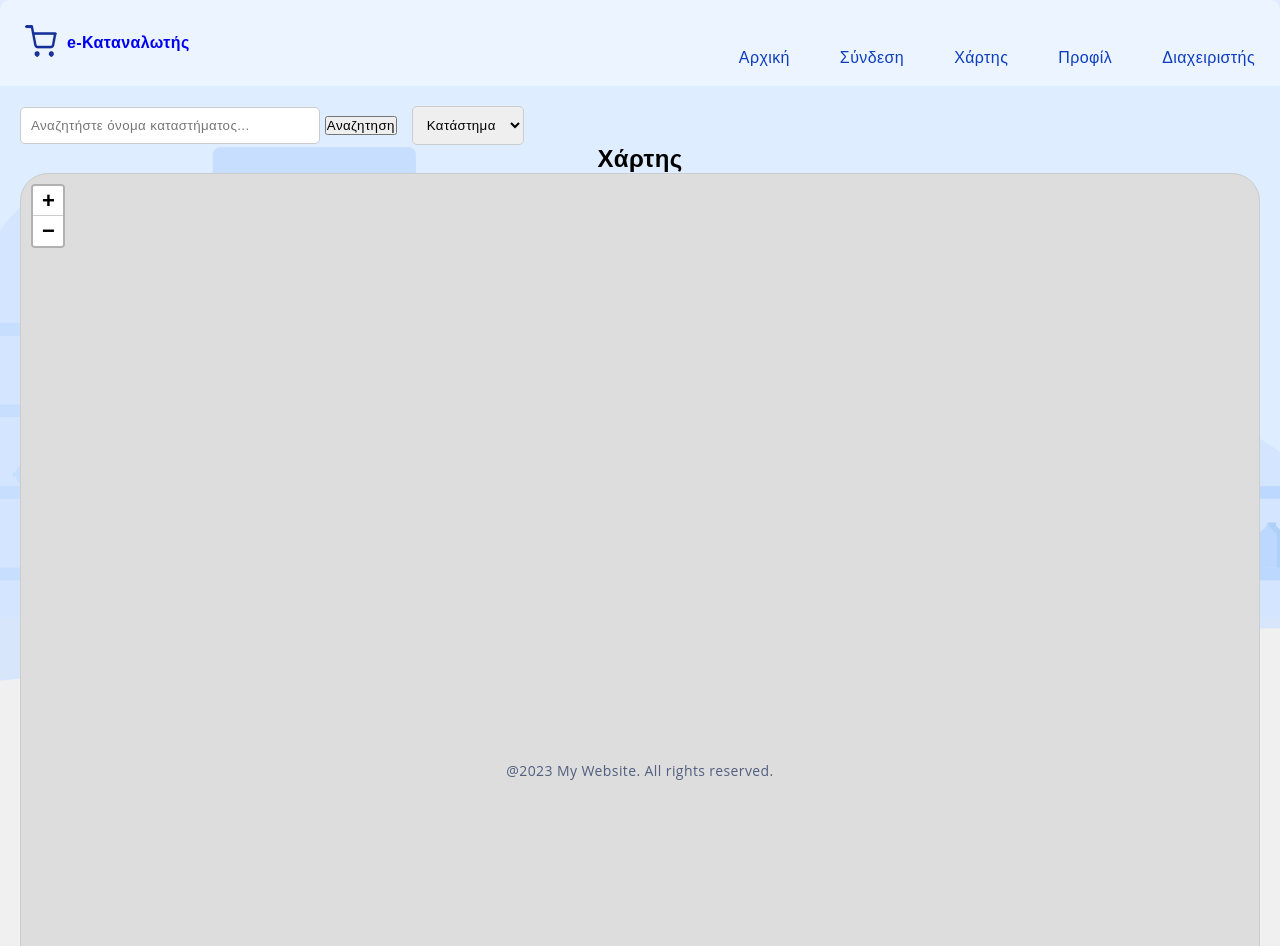
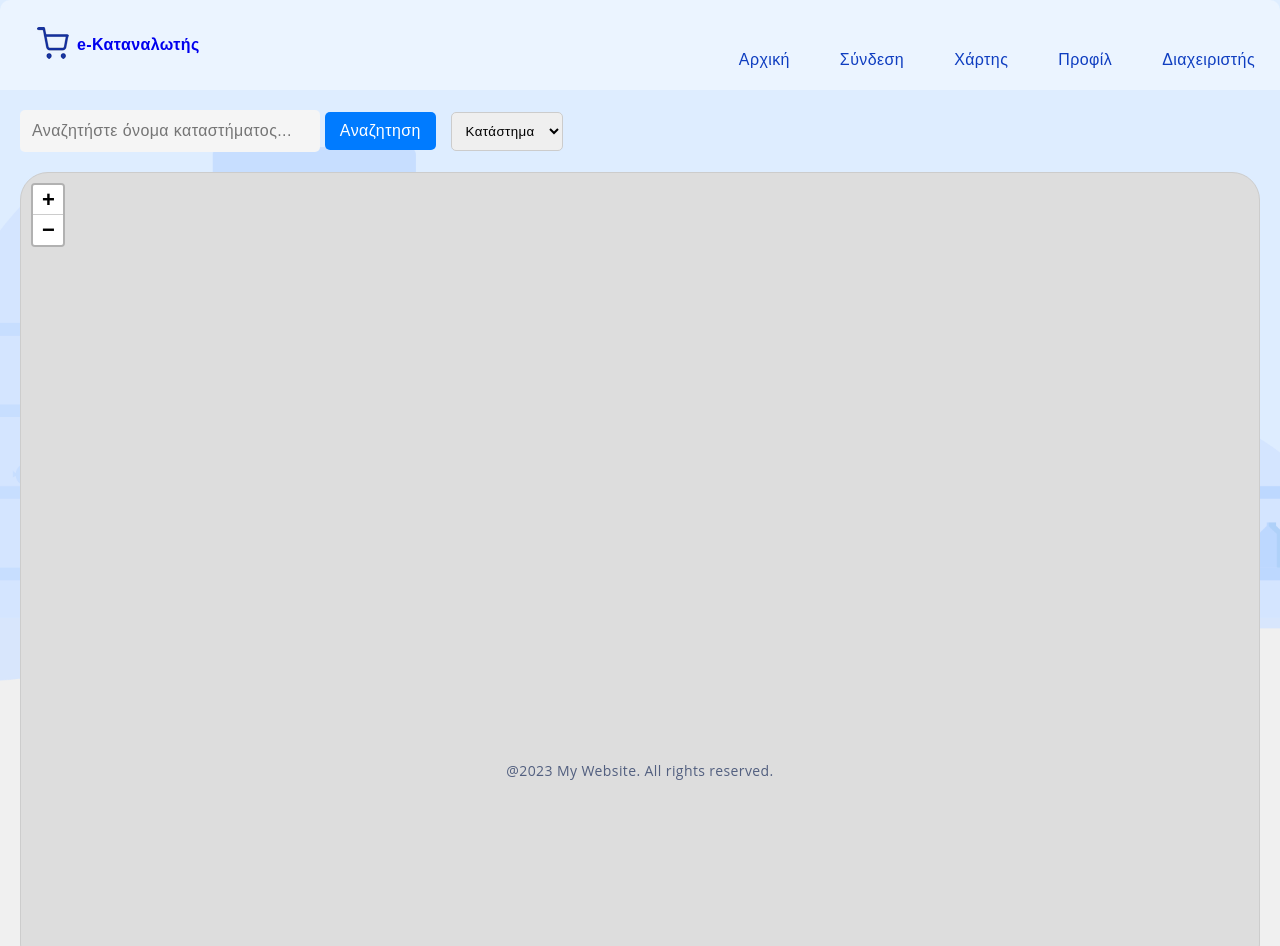
Before and after one commit to vagg99/Web, a website: page root/Maps/maps.html in a window 1280 px wide. Shown: the top 946 px of the page. Drawn offline with nearby package versions, Linux system fonts and the light colour scheme; no server answers.

Commit message:
don't bother

```diff
--- a/root/Maps/maps.css
+++ b/root/Maps/maps.css
@@ -88,3 +88,52 @@ select {
   align-items: center;
   margin-bottom: 10px;
 }
+
+/* search box */
+#search-box {
+  padding: 12px;
+  border: none;
+  border-radius: 5px;
+  width: 300px;
+  font-size: 16px;
+  background-color: #f5f5f5;
+}
+
+#search-btn {
+  background-color: #007bff;
+  color: #fff;
+  border: none;
+  border-radius: 5px;
+  padding: 10px 15px;
+  cursor: pointer;
+  font-size: 16px;
+  transition: background-color 0.3s ease-in-out;
+}
+
+#search-btn:hover {
+  background-color: #0056b3;
+}
+
+.header-left {
+  display: flex;
+  align-items: center;
+  padding: 10px 20px; /* Adjust as needed */
+}
+
+.home-icon {
+  margin-right: 10px;
+}
+
+.header-text {
+  margin-left: 10px;
+}
+
+/* Center the header text vertically */
+.header-text h1 {
+  line-height: 1.2;
+}
+
+/* Add space between search and map */
+.space {
+  margin-bottom: 20px; /* Adjust this value as needed */
+}
--- a/root/Maps/maps.html
+++ b/root/Maps/maps.html
@@ -39,8 +39,8 @@
       <select id="subcategory" style="display: none;">
       </select>
     <section>
-      <h2>Χάρτης</h2>
-      <!-- Map container with a default view -->
+      <div class="space"></div>
+      <!-- Map container -->
       <div id="map" style="height: 800px;"></div>
     </section>
   </main>
```
Also changed, not shown: root/Profile/profile.css (+31 -1 lines).
